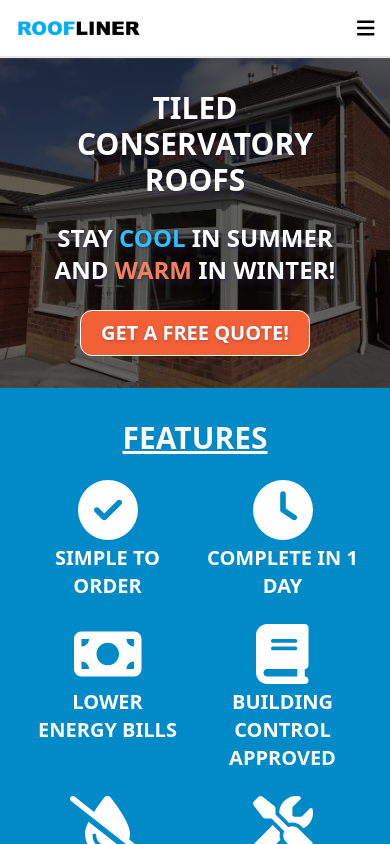
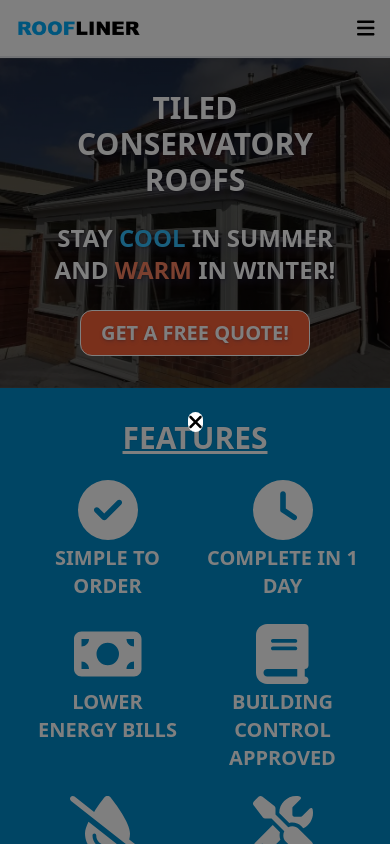
Before and after one commit to jackmaders/roofliner-website, a Vue app: page / in a window 390 px wide. Both pictures are taken after a click on the button "GET A FREE QUOTE!". Shown: the top 844 px of the page. Built offline with nearby package versions, Linux system fonts and the light colour scheme.

Commit message:
open modal when clicking the button

```diff
--- a/src/App.vue
+++ b/src/App.vue
@@ -7,9 +7,9 @@ import TheFooter from "./components/layout/TheFooter.vue";
 import TheModal from "./components/layout/TheModal.vue";
 import TheNavbar from "./components/layout/TheNavbar.vue";
 
-import { ref } from "vue";
+import { shallowRef } from "vue";
 
-const modalComponent = ref();
+const modalComponent = shallowRef();
 
 function updateComponent(component) {
   modalComponent.value = component;
@@ -19,7 +19,7 @@ function updateComponent(component) {
 <template>
   <TheNavbar></TheNavbar>
   <main>
-    <HeaderBlock></HeaderBlock>
+    <HeaderBlock @update:component="updateComponent"></HeaderBlock>
     <FeaturesBlock></FeaturesBlock>
     <OptionsBlock></OptionsBlock>
     <ReviewsBlock></ReviewsBlock>
@@ -27,6 +27,6 @@ function updateComponent(component) {
   <TheFooter></TheFooter>
   <TheModal
     :component="modalComponent"
-    @update:component="updateComponent(null)"
+    @update:component="updateComponent"
   ></TheModal>
 </template>
--- a/src/components/blocks/header/HeaderBlock.vue
+++ b/src/components/blocks/header/HeaderBlock.vue
@@ -20,7 +20,9 @@
           <span class="text-secondary-400">warm</span>
           <span> in winter! </span>
         </p>
-        <AppButton class="bg-secondary-500 md:hidden"
+        <AppButton
+          class="bg-secondary-500 md:hidden"
+          @click="emit('update:component', FormModal)"
           >Get a free quote!
         </AppButton>
       </div>
@@ -32,4 +34,7 @@
 <script setup>
 import AppButton from "../../shared/AppButton.vue";
 import HeaderForm from "./HeaderForm.vue";
+import FormModal from "../../modals/FormModal.vue";
+
+const emit = defineEmits(["update:component"]);
 </script>
--- a/src/components/layout/TheModal.vue
+++ b/src/components/layout/TheModal.vue
@@ -4,7 +4,6 @@
     class="backdrop:opacity-50 backdrop:bg-black rounded-xl"
     @close="emit('update:component', null)"
   >
-    <!-- TODO: fix console error with dynamic components  -->
     <div class="flex flex-col items-end">
       <font-awesome-icon
         :icon="'times'"
--- a/src/components/modals/FormModal.vue
+++ b/src/components/modals/FormModal.vue
@@ -0,0 +1,7 @@
+<template>
+  <div></div>
+</template>
+
+<script>
+export default {};
+</script>
```
